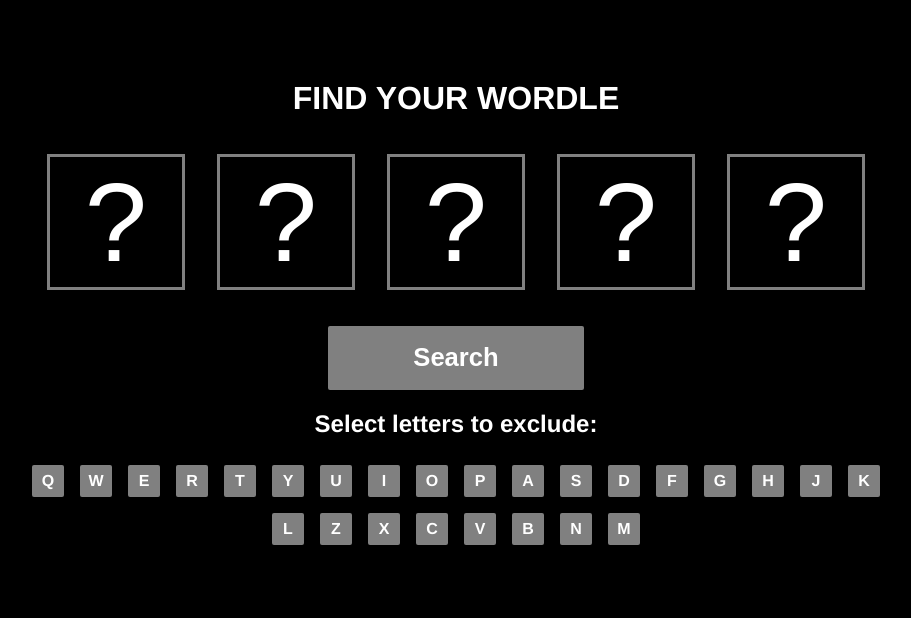
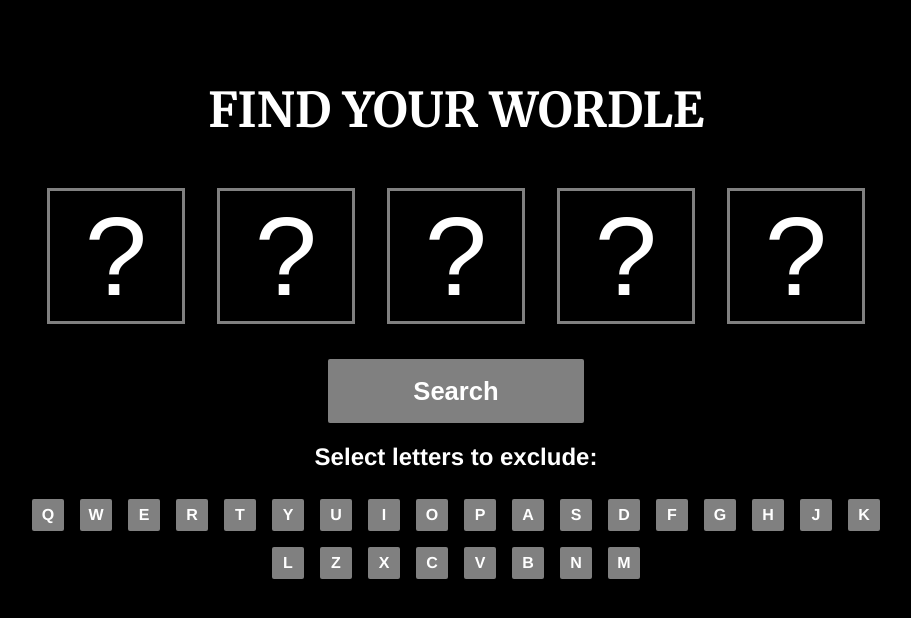
Before and after one commit to frivolousvision/find-your-wordle, a React (Create React App) app: page / in a window 1280 px wide. Shown: the top 618 px of the page, without its empty margins (184-1095 px from the left). Built offline with nearby package versions, Linux system fonts and the light colour scheme.

Commit message:
changed header font to merriweather

```diff
--- a/src/App.css
+++ b/src/App.css
@@ -1,3 +1,4 @@
+@import url("https://fonts.googleapis.com/css2?family=Merriweather:wght@700&display=swap");
 .App {
   text-align: center;
   display: flex;
@@ -13,6 +14,8 @@
 }
 h1 {
   margin-top: 5rem;
+  font-family: "Merriweather";
+  font-size: 3rem;
 }
 .input-field {
   display: flex;
```
